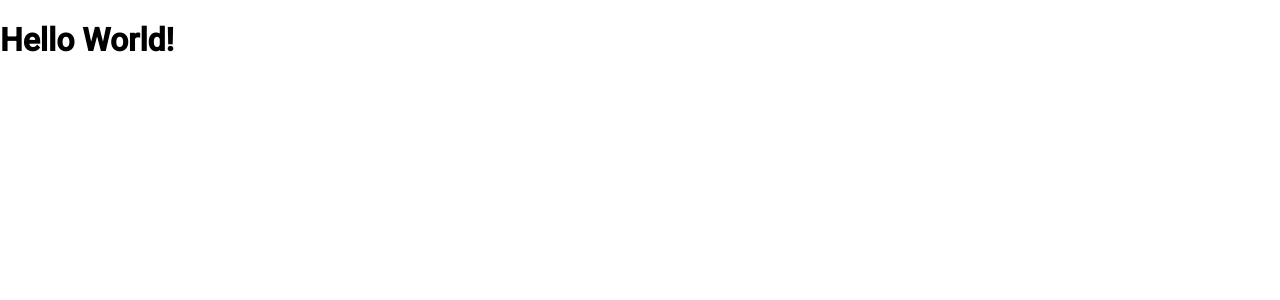
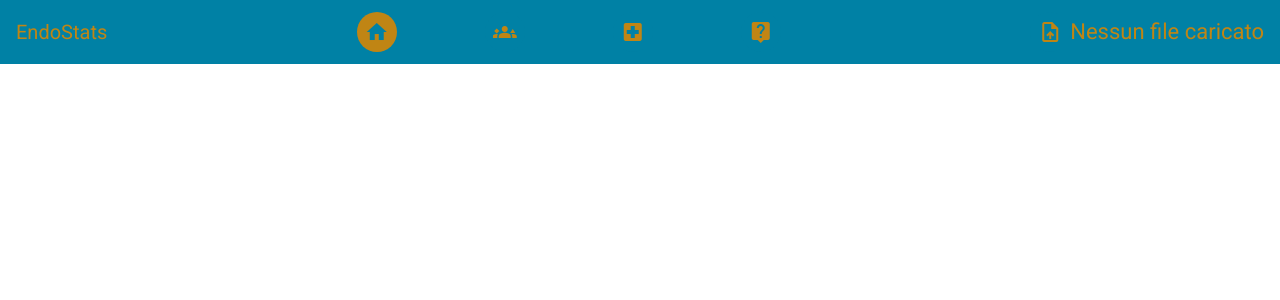
Before and after one commit to Dari8987898/EndoStats-v2, an Angular app: page / in a window 1280 px wide. Shown: the top 300 px of the page. Built offline with nearby package versions, Linux system fonts and the light colour scheme.

Commit message:
Added colors and toolbar

```diff
--- a/src/app/app.component.html
+++ b/src/app/app.component.html
@@ -1,2 +1,2 @@
-<h1>Hello World!</h1>
+<toolbar></toolbar>
 <router-outlet/>
--- /dev/null
+++ b/src/app/material-colors.scss
@@ -0,0 +1,132 @@
+@use 'sass:map';
+@use '@angular/material' as mat;
+
+// Note: Color palettes are generated from primary: #2F748F, secondary: #C18B2D
+$_palettes: (
+  primary: (
+    0: #000000,
+    10: #001f2a,
+    20: #003546,
+    25: #004155,
+    30: #004d64,
+    35: #005a74,
+    40: #006684,
+    50: #0081a5,
+    60: #0a9cc7,
+    70: #41b7e3,
+    80: #67d3ff,
+    90: #bde9ff,
+    95: #e0f4ff,
+    98: #f4faff,
+    99: #fafcff,
+    100: #ffffff,
+  ),
+  secondary: (
+    0: #000000,
+    10: #281800,
+    20: #442c00,
+    25: #523600,
+    30: #614000,
+    35: #704b00,
+    40: #805600,
+    50: #a06d00,
+    60: #c08514,
+    70: #dea031,
+    80: #fdba4a,
+    90: #ffddaf,
+    95: #ffeedb,
+    98: #fff8f3,
+    99: #fffbff,
+    100: #ffffff,
+  ),
+  tertiary: (
+    0: #000000,
+    10: #1a1836,
+    20: #2f2d4d,
+    25: #3a3858,
+    30: #454364,
+    35: #514f71,
+    40: #5d5b7d,
+    50: #767397,
+    60: #908db2,
+    70: #aba7ce,
+    80: #c6c2ea,
+    90: #e3dfff,
+    95: #f3eeff,
+    98: #fcf8ff,
+    99: #fffbff,
+    100: #ffffff,
+  ),
+  neutral: (
+    0: #000000,
+    10: #191c1e,
+    20: #2e3132,
+    25: #393c3e,
+    30: #444749,
+    35: #505355,
+    40: #5c5f61,
+    50: #757779,
+    60: #8f9193,
+    70: #a9abad,
+    80: #c5c7c9,
+    90: #e1e2e4,
+    95: #eff1f3,
+    98: #f8f9fb,
+    99: #fbfcfe,
+    100: #ffffff,
+    4: #0c0f10,
+    6: #111415,
+    12: #1d2022,
+    17: #282a2c,
+    22: #323537,
+    24: #373a3b,
+    87: #d9dadc,
+    92: #e7e8ea,
+    94: #edeef0,
+    96: #f2f4f6,
+  ),
+  neutral-variant: (
+    0: #000000,
+    10: #151d20,
+    20: #2a3136,
+    25: #353d41,
+    30: #40484c,
+    35: #4c5458,
+    40: #585f64,
+    50: #70787d,
+    60: #8a9297,
+    70: #a4acb1,
+    80: #c0c8cd,
+    90: #dce4e9,
+    95: #eaf2f7,
+    98: #f4faff,
+    99: #fafcff,
+    100: #ffffff,
+  ),
+  error: (
+    0: #000000,
+    10: #410002,
+    20: #690005,
+    25: #7e0007,
+    30: #93000a,
+    35: #a80710,
+    40: #ba1a1a,
+    50: #de3730,
+    60: #ff5449,
+    70: #ff897d,
+    80: #ffb4ab,
+    90: #ffdad6,
+    95: #ffedea,
+    98: #fff8f7,
+    99: #fffbff,
+    100: #ffffff,
+  )
+);
+
+$primary-color: map.get($_palettes, primary, 50);
+$accent-color: map.get($_palettes, secondary, 60);
+$tertiary-color: map.get($_palettes, tertiary, 50);
+
+$error-color: map.get($_palettes, error, 40);
+$black: #000000;
+$white: #ffffff;
--- /dev/null
+++ b/src/app/toolbar/toolbar.component.html
@@ -0,0 +1,39 @@
+<mat-toolbar class="toolbar">
+    <a [routerLink]="['/']" class="title">EndoStats</a>
+
+    <div class="toolbar-menu-buttons">
+        <button mat-icon-button matTooltip="Home page"
+            [routerLink]="['/']" [ngClass]="{'active': staticTabIndex === 0}" (click)="onTabClick(0)"
+            class="button" type="button">
+            <mat-icon mat-icon>home</mat-icon>
+        </button>
+        <button mat-icon-button matTooltip="Gruppi multidisciplinari"
+            [routerLink]="['/gm-table']" [ngClass]="{'active': staticTabIndex === 1}" (click)="onTabClick(1)"
+            class="button" type="button">
+            <mat-icon mat-icon>groups_3</mat-icon>
+        </button>
+        <button mat-icon-button matTooltip="Ambulatorio"
+            [routerLink]="['/ambulatorio-table']" [ngClass]="{'active': staticTabIndex === 2}" (click)="onTabClick(2)"
+            class="button" type="button">
+            <mat-icon mat-icon>local_hospital</mat-icon>
+        </button>
+            <button mat-icon-button matTooltip="Da decidere"
+            [routerLink]="['/da-decidere-table']" [ngClass]="{'active': staticTabIndex === 3}" (click)="onTabClick(3)"
+            class="button" type="button">
+            <mat-icon mat-icon>live_help</mat-icon>
+        </button>
+    </div>
+
+    <div class="toolbar-file-input">
+        <button mat-icon-button (click)="fileInput.click()" matTooltip="Carica file" type="button" class="button">
+            <mat-icon>upload_file</mat-icon>
+        </button>
+        <input hidden type="file" accept=".xls, .xlsx" (change)="fileChanged($event)" #fileInput>
+
+        <span class="data-caricamento">
+            {{this.dataUltimoCaricamento ? "Data di ultimo caricamento: " + this.dataUltimoCaricamento : "Nessun file caricato"}}
+        </span>
+    </div>
+</mat-toolbar>
+
+<router-outlet></router-outlet>
--- /dev/null
+++ b/src/app/toolbar/toolbar.component.scss
@@ -0,0 +1,52 @@
+@import '../material-colors.scss';
+
+:host {
+  --content-padding: 10px;
+}
+
+.button {
+  background-color: $primary-color;
+  color: $accent-color;
+}
+
+.button:hover,
+.button.active {
+  background-color: $accent-color;
+  color: $primary-color;
+}
+
+.data-caricamento {
+  color: $accent-color;
+}
+
+.title {
+  color: $accent-color;
+  font-size: 20px;
+  margin: auto;
+  margin-left: 0%;
+  margin-right: 0%;
+  text-decoration: none;
+}
+
+.toolbar {
+  margin: auto;
+  background-color: $primary-color;
+}
+
+.toolbar-file-input {
+  align-items: center;
+  display: flex;
+  justify-content: center;
+  margin: auto;
+  margin-right: 0%;
+  margin-left: 0%;
+}
+
+.toolbar-menu-buttons {
+  display: flex;
+  justify-content: space-between;
+  margin: auto;
+  padding-left: 20%;
+  padding-right: 20%;
+  width: 100%;
+}
--- /dev/null
+++ b/src/app/toolbar/toolbar.component.ts
@@ -0,0 +1,67 @@
+import { CommonModule } from '@angular/common';
+import { Component, inject } from '@angular/core';
+import { MatButtonModule } from '@angular/material/button';
+import { MatIconModule } from '@angular/material/icon';
+import { MatToolbarModule } from '@angular/material/toolbar';
+import { MatTooltipModule } from '@angular/material/tooltip';
+import { ActivatedRoute, RouterLink, RouterOutlet } from '@angular/router';
+
+//import { MainService } from '../main.service';
+
+@Component({
+  selector: 'toolbar',
+  standalone: true,
+  imports: [
+    CommonModule,
+    MatButtonModule,
+    MatIconModule,
+    MatToolbarModule,
+    MatTooltipModule,
+    RouterLink,
+    RouterOutlet
+  ],
+  templateUrl: './toolbar.component.html',
+  styleUrls: ['./toolbar.component.scss'],
+})
+export class ToolbarComponent {
+  public static staticTabIndex: number = 0;
+
+  route: ActivatedRoute = inject(ActivatedRoute);
+  //mainService: MainService = inject(MainService);
+
+  file: Blob = new Blob();
+  dataUltimoCaricamento: string | null;
+  sidenavOpened!: boolean;
+
+constructor() {
+    if(localStorage.getItem("DataUltimoCaricamento") != null)
+      this.dataUltimoCaricamento = localStorage.getItem("DataUltimoCaricamento");
+    else
+      this.dataUltimoCaricamento = null;
+  }
+
+  get staticTabIndex(): number {
+    return ToolbarComponent.staticTabIndex;
+  }
+
+  set tabIndex(tabIndex: number) {
+    ToolbarComponent.staticTabIndex = tabIndex;
+  }
+
+  fileChanged(event: any) {
+    this.file = event.target.files[0];
+    let fileReader = new FileReader();
+
+    fileReader.onload = () => {
+      //this.mainService.uploadData(fileReader.result);
+    }
+
+    fileReader.readAsArrayBuffer(this.file)
+
+    window.location.reload();
+  }
+
+  onTabClick(index: number): void {
+      this.tabIndex = index;
+  }
+}
--- a/src/styles.scss
+++ b/src/styles.scss
@@ -1,4 +1,8 @@
-/* You can add global styles to this file, and also import other style files */
+html, body {
+    height: 100%;
+}
 
-html, body { height: 100%; }
-body { margin: 0; font-family: Roboto, "Helvetica Neue", sans-serif; }
+body {
+    margin: 0;
+    font-family: Roboto, "Helvetica Neue", sans-serif;
+}
```
Also changed, not shown: src/app/app.component.ts (+6 -1 lines).
